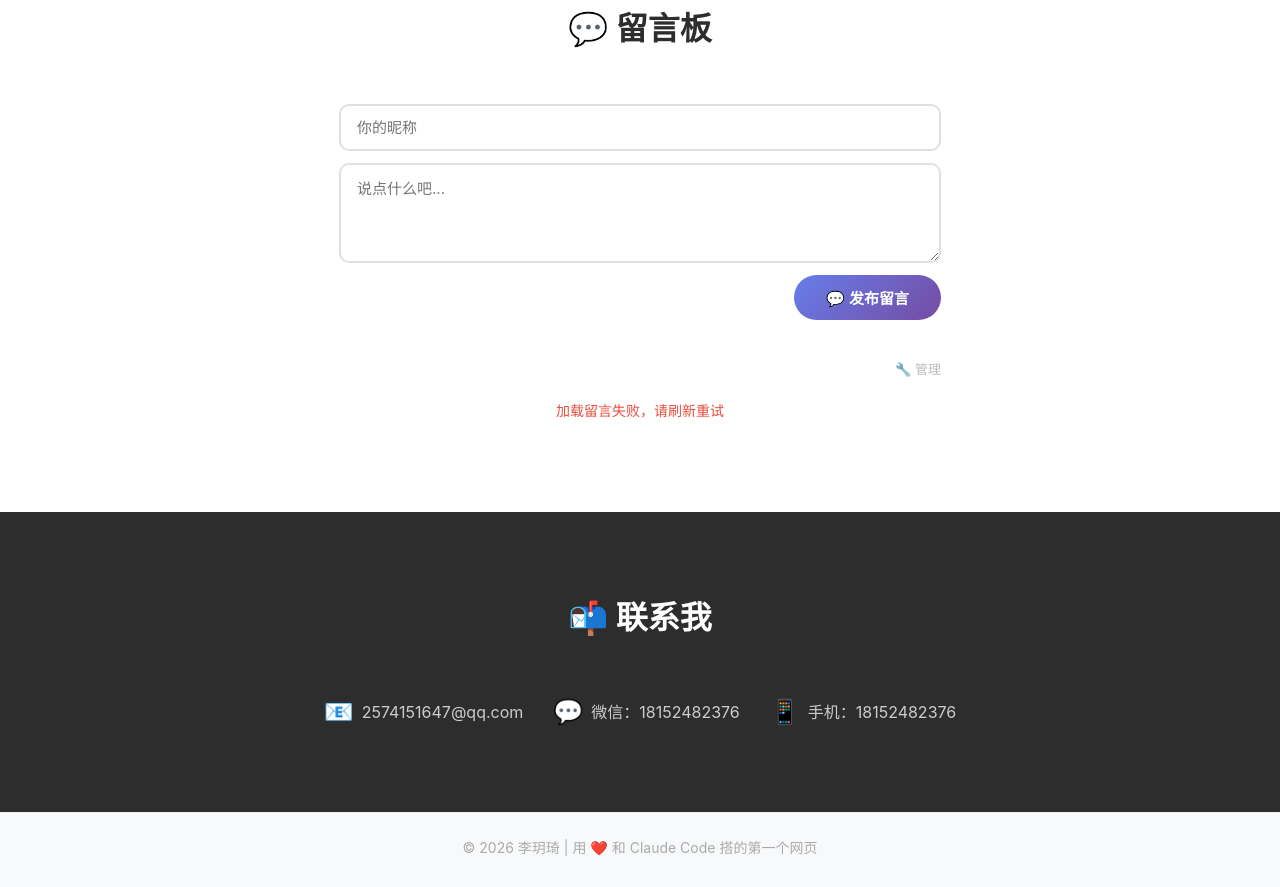
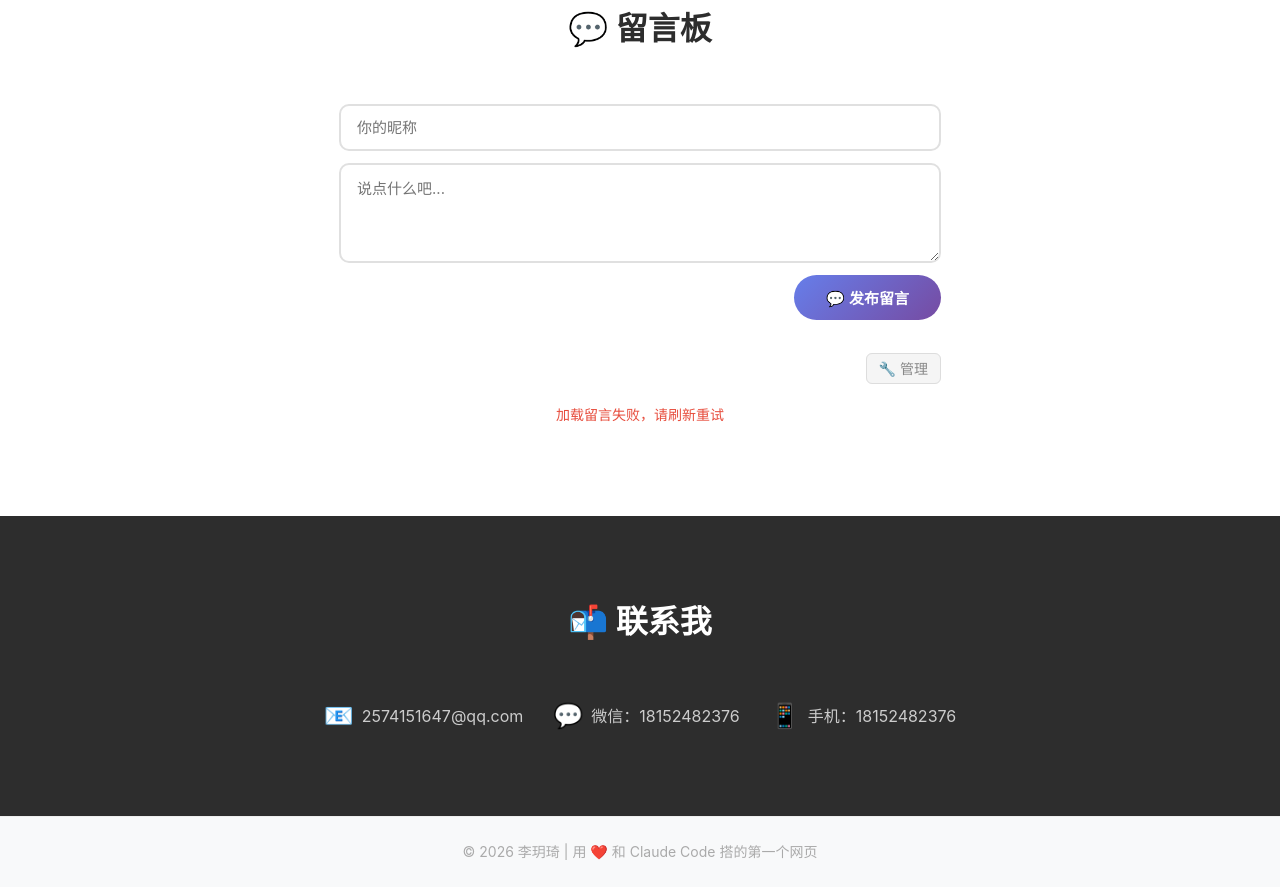
Before and after one commit to moxiaoyuuu/my-website, a website: page index.html in a window 1280 px wide. Shown: the part 2024-2911 px from the top of the page. Drawn offline with Linux system fonts and the light colour scheme; no server answers.

Commit message:
让管理按钮更显眼

```diff
--- a/index.html
+++ b/index.html
@@ -304,18 +304,25 @@
 
         .admin-toggle {
             text-align: right;
-            margin-bottom: 8px;
+            margin-bottom: 12px;
         }
 
         .admin-toggle a {
-            color: #bbb;
-            font-size: 13px;
+            color: #888;
+            font-size: 14px;
             text-decoration: none;
             cursor: pointer;
+            padding: 6px 12px;
+            border: 1px solid #ddd;
+            border-radius: 6px;
+            background: #f5f5f5;
+            transition: all 0.2s;
         }
 
         .admin-toggle a:hover {
-            color: #999;
+            color: #555;
+            background: #e8e8e8;
+            border-color: #ccc;
         }
 
         .delete-btn {
```
